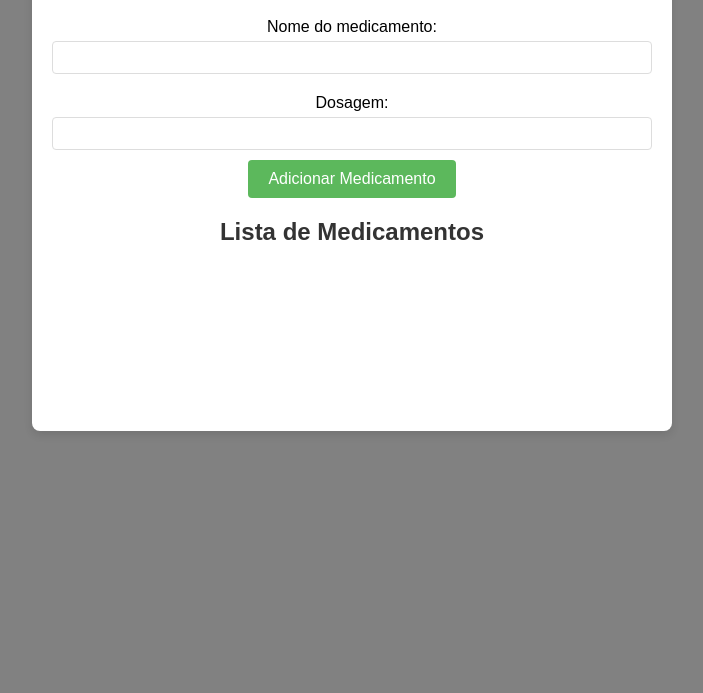
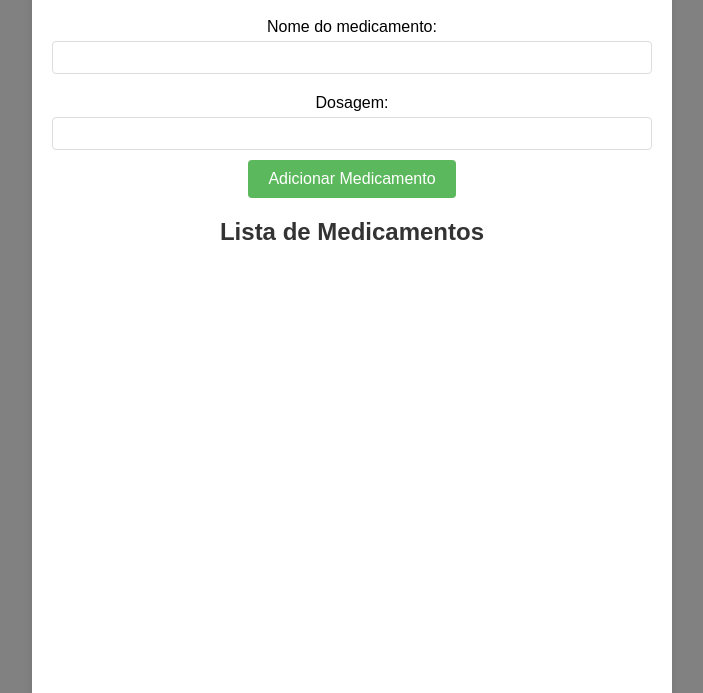
Before and after one commit to arijunior2020/controle-medicamentos, a plain HTML site: page index.html in a window 1280 px wide. Shown: the part 107-800 px from the top of the page, without its empty margins (288-991 px from the left). Drawn offline with Linux system fonts and the light colour scheme; no server answers.

```diff
--- a/style.css
+++ b/style.css
@@ -1,7 +1,8 @@
 /* Centralizando o conteúdo na tela com flexbox */
 body, html {
-    height: 80%;
+    height: 100vw;
     margin-top: 1%;
+    margin-bottom: 2%;
     padding: 0;
     font-family: Arial, sans-serif;
     background-color: #818181;
```
